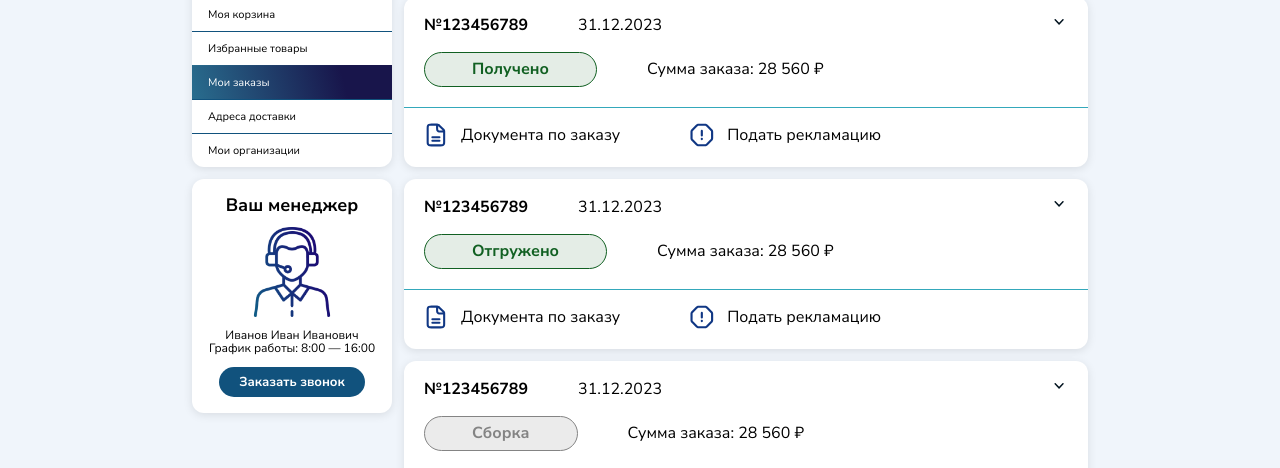
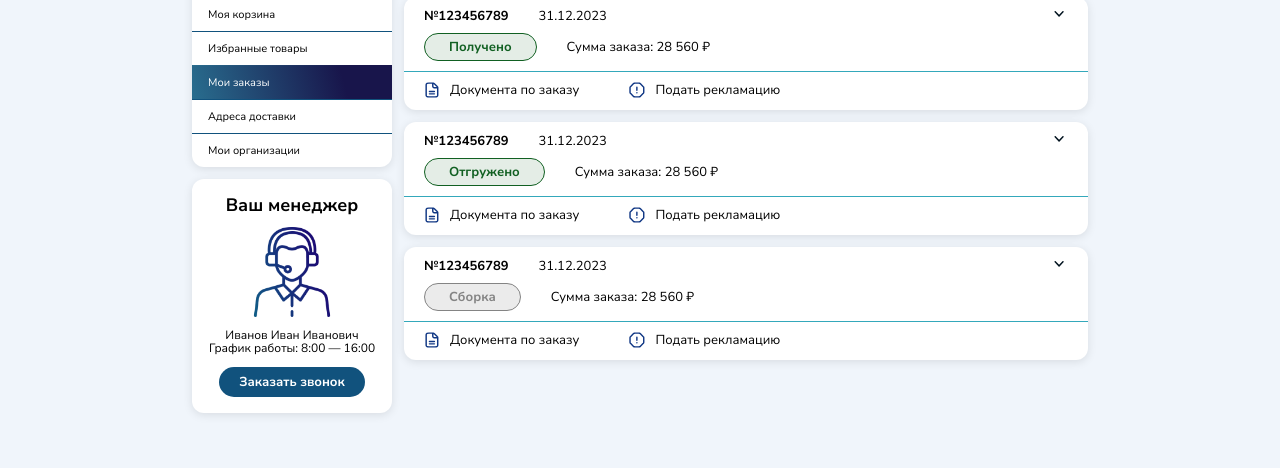
Before and after one commit to sjwopi/new-specprivod, a plain HTML site: page profile-orders.html in a window 1280 px wide. Shown: the part 176-644 px from the top of the page. Drawn offline with Linux system fonts and the light colour scheme; a web font is replaced by a local one.

Commit message:
fix profileOrders

```diff
--- a/scss/_profileOrders.scss
+++ b/scss/_profileOrders.scss
@@ -112,7 +112,7 @@
   }
 }
 
-@media screen and (max-width: 1200px) {
+@media screen and (max-width: 1600px) {
   .profileOrders {
     &__list {
       gap: 20px;
@@ -120,15 +120,79 @@
   }
 
   .order {
+    padding: 15px 0;
+
     &__row {
       gap: 30px;
     }
 
     &__footer {
-      gap: 20px;
+      padding-top: 10px;
+      gap: 50px;
     }
   }
 }
+
+@media screen and (max-width: 1400px) {
+  .profileOrders {
+    &__list {
+      gap: 15px;
+    }
+
+    &__count {
+      width: 100px;
+      padding: 6px 0;
+      border: 1px solid var(--blue-color);
+      font-size: 13px;
+      line-height: 14px;
+    }
+  }
+
+  .order {
+    padding: 12px 0;
+
+    &__header {
+      gap: 10px;
+      margin-bottom: 10px;
+    }
+
+    &__status {
+      font-size: 13px;
+      line-height: 14px;
+      padding: 6px 24px;
+      border: 1px solid #848484;
+
+      &.green {
+        border: 1px solid #116022;
+      }
+    }
+
+    &__title {
+      font-size: 13px;
+      line-height: 14px;
+    }
+
+    &__subtitle {
+      font-size: 13px;
+      line-height: 14px;
+    }
+
+    &__btn {
+      gap: 10px;
+
+      a {
+        font-size: 13px;
+        line-height: 14px;
+      }
+    }
+
+    &__icon {
+      width: 16px;
+      height: 16px;
+    }
+  }
+}
+
 @media screen and (max-width: 1000px) {
   .order {
     &__row {
@@ -165,6 +229,7 @@
       padding: 5px 30px;
     }
   }
+
   .order {
     &__link {
       font-size: 12px;
```
Also changed, not shown: css/index.css.
